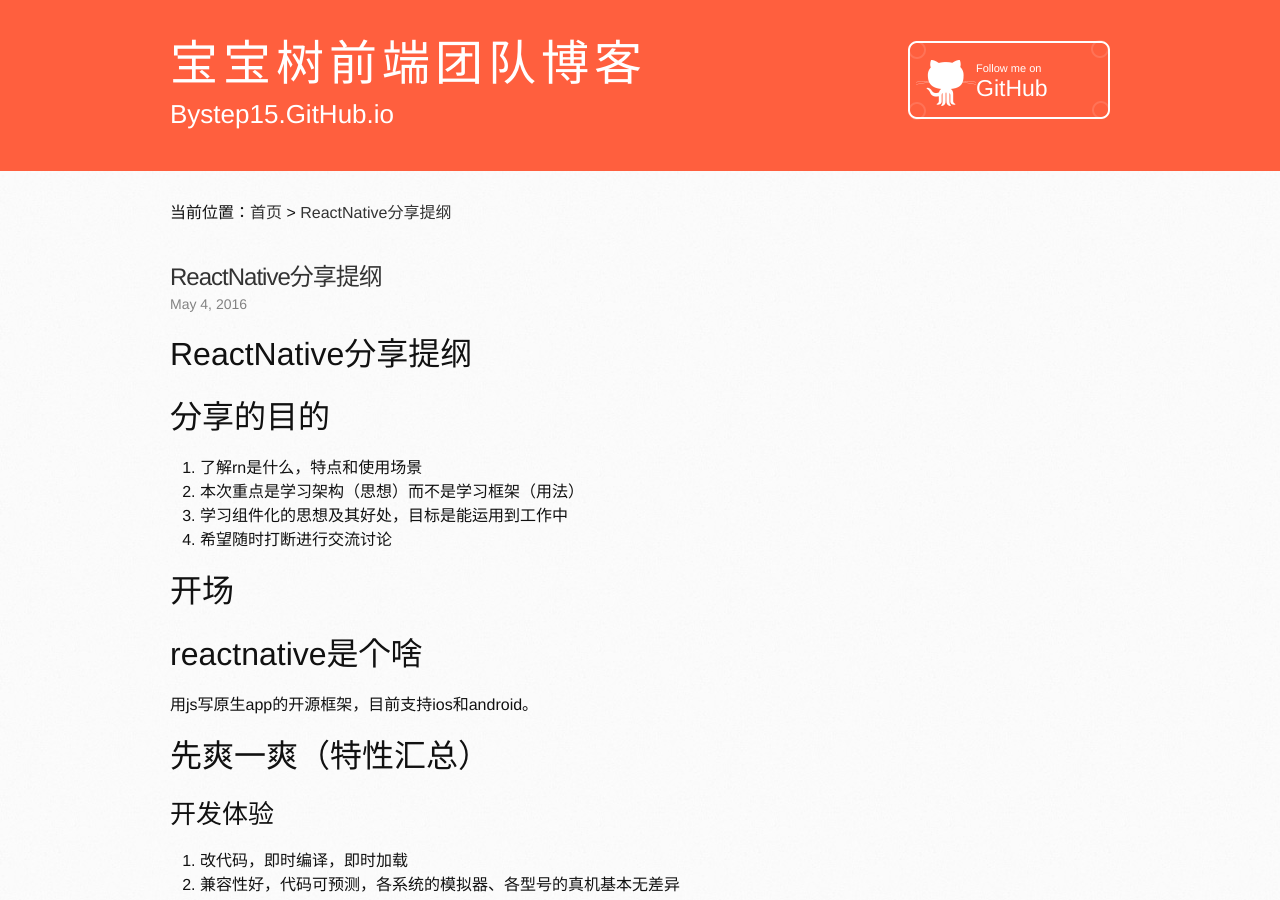
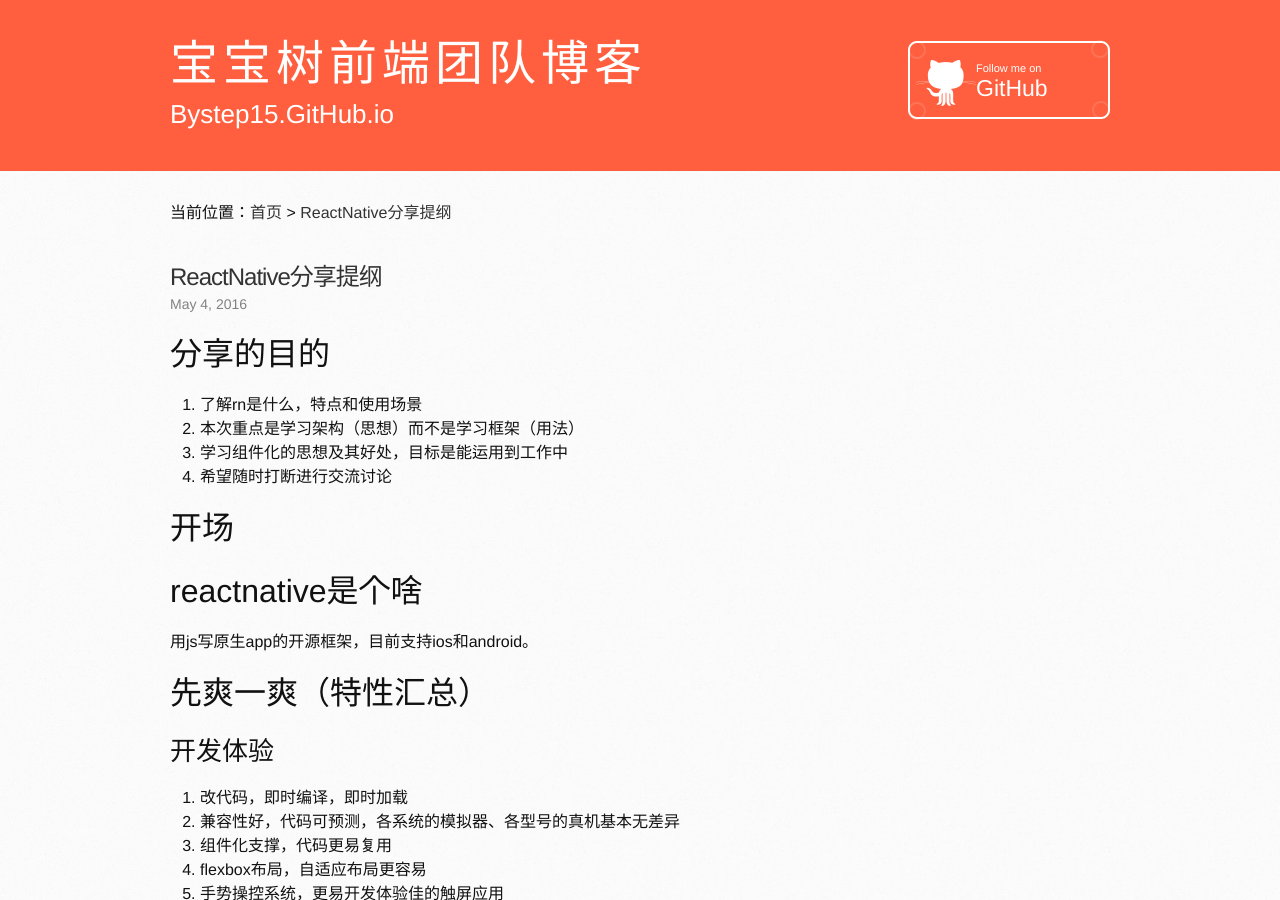
Before and after one commit to bystep15/bystep15.github.io, a Jekyll site: the page built from _posts/2016-05-04-ReactNative分享提纲.md, in a window 1280 px wide and 900 px high. Built offline with Jekyll 4.4.1, drawn with Linux system fonts in a browser that asks for light colours; comment, search, counter and statistics services are not loaded.

Commit message:
Update 2016-05-04-ReactNative分享提纲.md

```diff
--- a/_posts/2016-05-04-ReactNative分享提纲.md
+++ b/_posts/2016-05-04-ReactNative分享提纲.md
@@ -5,8 +5,6 @@ date:   2016-05-04 18:00:00 +0800
 description: "ReactNative的团队内分享提纲"
 categories: front article
 ---
-
-# ReactNative分享提纲
 
 # 分享的目的
 
```
